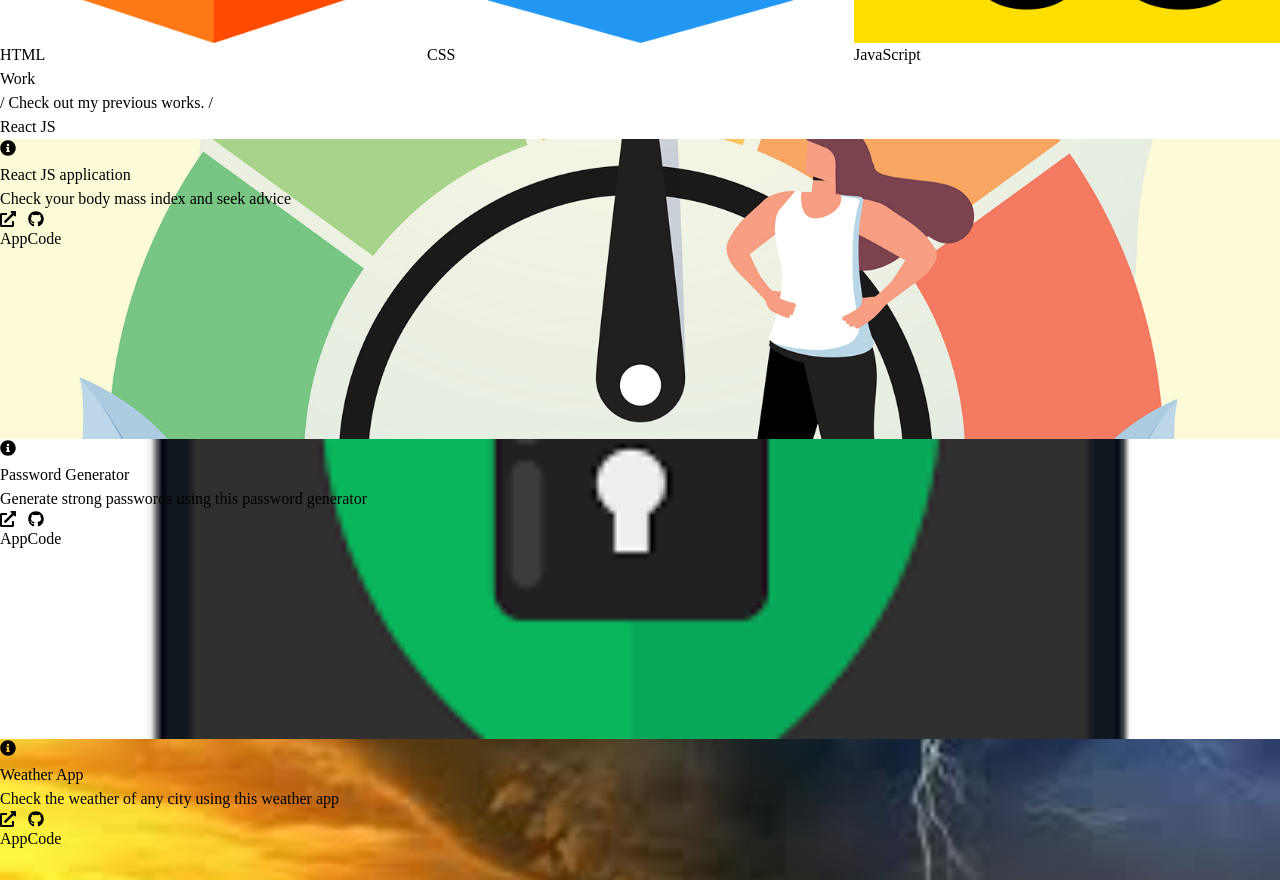
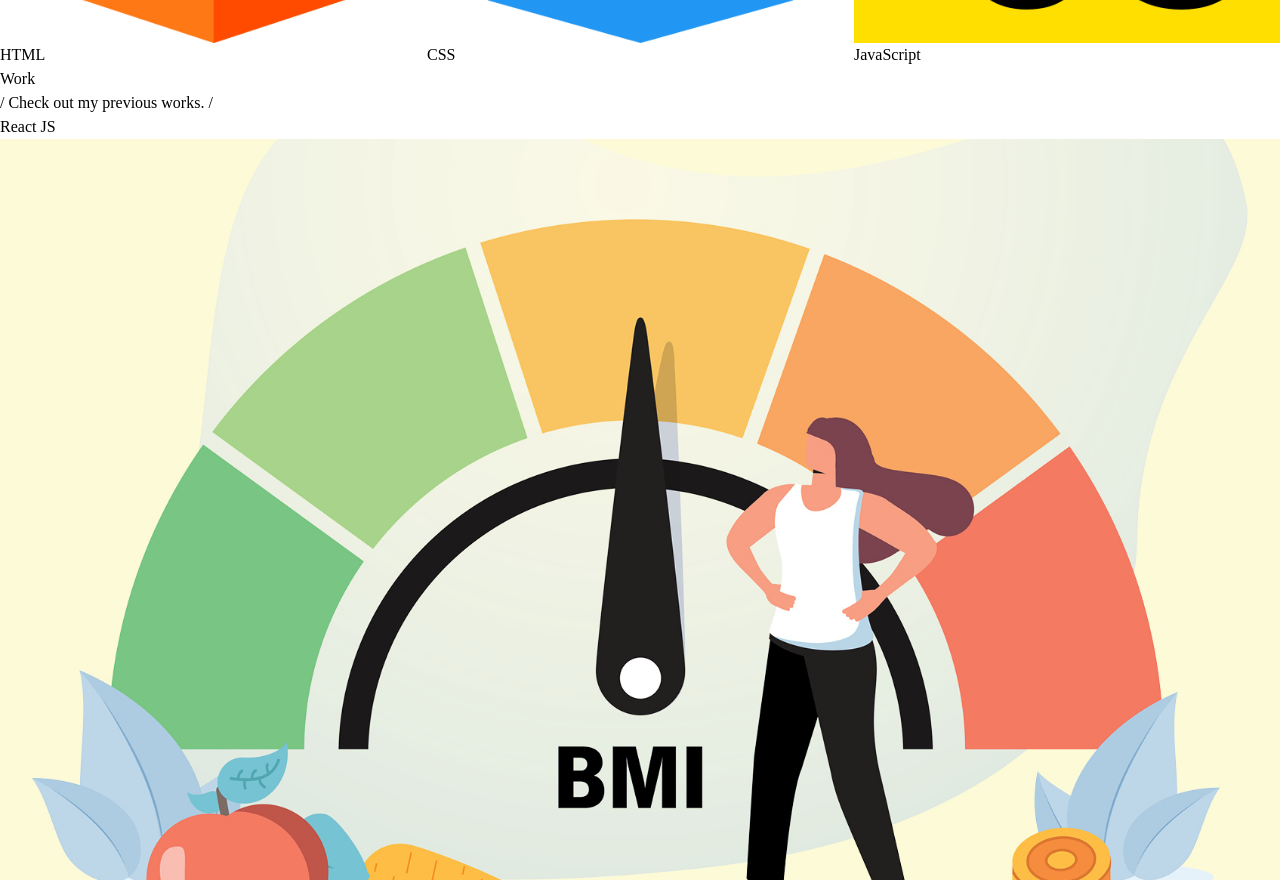
Before and after one commit to Abdullahprogramme/personal_portfolio, a React (Create React App) app: page / in a window 1280 px wide. Shown: the part 1920-2800 px from the top of the page. Built offline with nearby package versions, Linux system fonts and the light colour scheme.

Commit message:
Update ProjectCard1.js

```diff
--- a/src/Components/ProjectCard1.js
+++ b/src/Components/ProjectCard1.js
@@ -1,42 +1,20 @@
-import React, { useState } from 'react';
-import { FaGithub, FaExternalLinkAlt, FaInfoCircle, FaTimes } from 'react-icons/fa';
+import React from 'react';
+import { FaGithub, FaExternalLinkAlt } from 'react-icons/fa';
 
-const ProjectCard1 = ({ image, title, description, appLink, codeLink, detailed }) => {
-    const [showDetails, setShowDetails] = useState(false);
-
-    const toggleDetails = () => {
-        setShowDetails(!showDetails);
-    };
-
+const ProjectCard1 = ({ image, title, detailed, appLink, codeLink }) => {
     return (
-        <div style={{backgroundImage: `url(${image})`}} className="shadow-lg shadow-[#040c16] group container rounded-md flex justify-center items-center mx-auto content-div relative">
-            <div className={`opacity-0 group-hover:opacity-100 ${showDetails ? 'hidden' : ''}`}>
-                <button onClick={toggleDetails} className="absolute top-0 right-0 m-2 text-black font-bold text-lg"><FaInfoCircle /></button>
-                <div className="text-center">
-                    <span className="text-2xl font-bold text-white tracking-wider">{title}</span>
+        <div className="shadow-lg rounded-md overflow-hidden group container mx-auto relative bg-gray-800 text-white flex flex-col">
+            <div className="flex-grow">
+                <img src={image} alt={title} className="w-full h-64 object-cover" />
+                <div className="p-4">
+                    <h2 className="text-2xl font-bold tracking-wider">{title}</h2>
+                    <p className="pt-2">{detailed}</p>
                 </div>
-
-                <div className="pt-4 text-center">
-                    <span className="text-center font-bold text-[#12372A] text-lg">{description}</span>
-                </div>
-
-                <div className="pt-8 text-center">
-                    <a href={appLink} target="_blank" rel="noopener noreferrer">
-                        <button className="text-center rounded-lg px-4 py-3 m-2 bg-white text-gray-700 font-bold text-lg"><FaExternalLinkAlt className="inline-block mr-2" />App</button>
-                    </a>
-                    <a href={codeLink} target="_blank" rel="noopener noreferrer">
-                        <button className="text-center rounded-lg px-4 py-3 m-2 bg-white text-gray-700 font-bold text-lg"><FaGithub className="inline-block mr-2" />Code</button>
-                    </a>
-                </div>
-
             </div>
-
-            {showDetails && (
-                <div className="absolute inset-0 bg-white opacity-90 flex flex-col items-center justify-center">
-                    <button onClick={toggleDetails} className="absolute top-0 right-0 m-2 bg-white text-gray-700 font-bold text-lg"><FaTimes /></button>
-                    <p className="text-justify font-bold text-[#12372A] ml-2 mr-2">{detailed}</p>
-                </div>
-            )}
+            <div className="p-4 bg-gray-900 flex justify-between items-center">
+                <a href={appLink} target="_blank" rel="noopener noreferrer" className="text-white font-bold text-lg"><FaExternalLinkAlt className="inline-block mr-2" />App</a>
+                <a href={codeLink} target="_blank" rel="noopener noreferrer" className="text-white font-bold text-lg"><FaGithub className="inline-block mr-2" />Code</a>
+            </div>
         </div>
     );
 }
```
